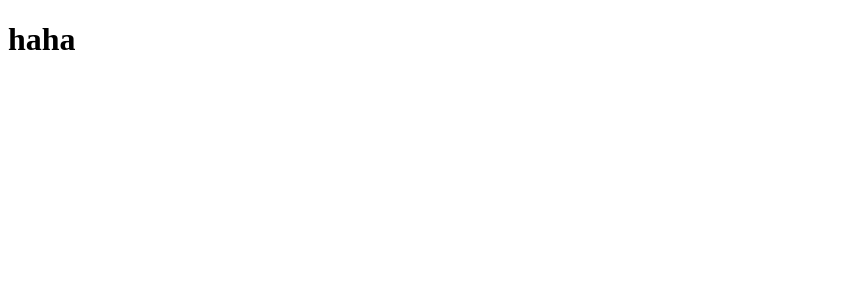
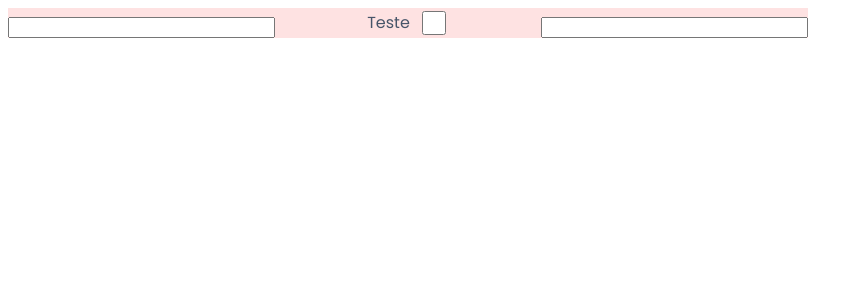
Before and after one commit to dvx-solutions/lab-ui, a React (Vite) app: page / in a window 1280 px wide. Shown: the top 300 px of the page, without its empty margins (0-863 px from the left). Built offline with nearby package versions, Linux system fonts and the light colour scheme.

Commit message:
feat(form components): ajustes de estilo no checkbox e label

```diff
--- a/postcss.config.js
+++ b/postcss.config.js
@@ -1,3 +1,3 @@
 module.exports = {
-  plugins: { "postcss-import": {}, tailwindcss: {}, autoprefixer: {} },
+  plugins: { 'postcss-import': {}, tailwindcss: {}, autoprefixer: {} },
 };
--- a/src/App.tsx
+++ b/src/App.tsx
@@ -1,7 +1,11 @@
+import { Checkbox } from './components';
+
 export default function App() {
   return (
-    <div>
-      <h1>haha</h1>
-    </div>
+    <form className="grid w-[50rem] grid-cols-3 items-end bg-red-100">
+      <input type="text" />
+      <Checkbox name="teste" label="Teste" />
+      <input type="text" />
+    </form>
   );
 }
--- a/src/components/form/Checkbox.tsx
+++ b/src/components/form/Checkbox.tsx
@@ -22,9 +22,9 @@ const BaseComponent: ForwardRefRenderFunction<HTMLInputElement, Props> = (
 ) => (
   <FormControl
     isInvalid={!!error}
-    className="flex w-full items-center justify-evenly"
+    className="flex w-full items-center justify-center gap-2"
   >
-    {!!label && <Label label={label} name={name} />}
+    {!!label && <Label label={label} name={name} isForCheckbox />}
 
     <input
       {...props}
--- a/src/components/form/Label.tsx
+++ b/src/components/form/Label.tsx
@@ -1,15 +1,21 @@
 import { FormLabel } from '@chakra-ui/react';
 
+import { classNames } from '+/lib';
+
 interface Props {
+  isForCheckbox?: boolean;
+  label: string;
   name: string;
-  label: string;
 }
 
-export function Label({ label, name }: Props) {
+export function Label({ label, name, isForCheckbox = false }: Props) {
   return (
     <FormLabel
       htmlFor={name}
-      className="mb-2 text-base font-normal text-[#52566E]"
+      className={classNames(
+        'text-base font-normal text-slate-600',
+        isForCheckbox ? 'mb-0' : 'mb-2 '
+      )}
     >
       {label}
     </FormLabel>
--- a/src/index.css
+++ b/src/index.css
@@ -1,6 +1,12 @@
-@import url("https://fonts.googleapis.com/css2?family=Poppins:wght@300;400;500;600;700;800;900&display=swap");
-@import "./styles/button.css";
+@import url('https://fonts.googleapis.com/css2?family=Poppins:wght@300;400;500;600;700;800;900&display=swap');
+
+@import './styles/button.css';
+@import './styles/form.css';
 
 @tailwind base;
 @tailwind components;
 @tailwind utilities;
+
+html {
+  @apply font-['Poppins'];
+}
--- /dev/null
+++ b/src/styles/form.css
@@ -0,0 +1,9 @@
+@layer components {
+  .default-form-element {
+    @apply h-8 rounded text-sm;
+  }
+
+  .form-element-with-height-fitted {
+    @apply h-fit rounded text-xs;
+  }
+}
--- a/tailwind.config.js
+++ b/tailwind.config.js
@@ -1,10 +1,10 @@
 /** @type {import('tailwindcss').Config} */
 module.exports = {
   jit: true,
-  content: ["./src/**/*.tsx"],
+  content: ['./src/**/*.tsx'],
   theme: {
     extend: {
-      fontFamily: ["Poppins"],
+      fontFamily: ['Poppins'],
     },
   },
   plugins: [],
```
Also changed, not shown: 1 other file (tests, documents, lock files or other folders).
